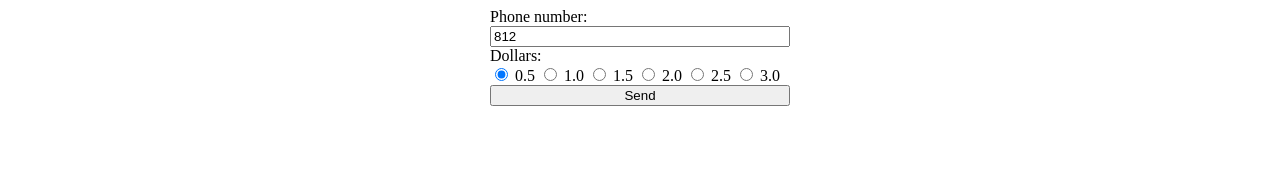
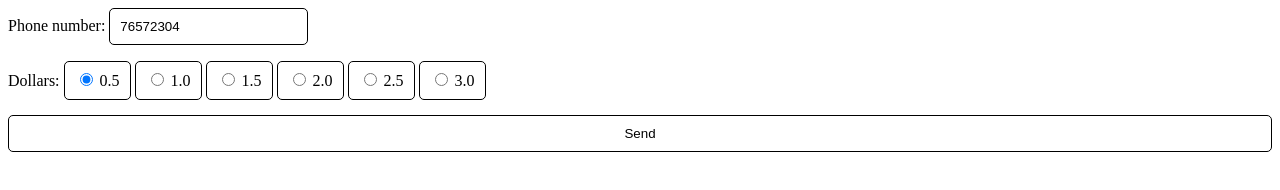
Before and after one commit to abdallahalsamman/lebanon-carriers-send-credit, a plain HTML site: page index.html in a window 1280 px wide. Drawn offline with Linux system fonts and the light colour scheme.

Commit message:
Fix usability

```diff
--- a/index.html
+++ b/index.html
@@ -1,16 +1,31 @@
 <html>
+    <meta name="viewport" content="width=device-width, initial-scale=1.0">
     <style>
         form {
             display: flex;
             flex-direction: column;
-            width: 300px;
-            margin: 0 auto;
+            gap: 25px;
+        }
+
+        input, button, label {
+            padding: 10px;
+            border: 1px solid black;
+            border-radius: 5px;
+            background-color: white;
+        }
+
+        input:hover, button:hover, label:hover {
+            cursor: pointer;
+            background-color: antiquewhite;
         }
     </style>
     <form id="form" action="#">
-        Phone number: <input onkeyup="getCarrierImg(this.value)" name="phone_number" placeholder="81555666" maxlength="8" value="812" required>
+        <div>
+            Phone number: <input onkeyup="getCarrierImg(this.value)" name="phone_number" placeholder="76572304" value="76572304" maxlength="8" required>
+            <img id="carrier_img" style="display: none; vertical-align: middle;" height="35px" width="35px">
+        </div>
+        <div>
         Dollars:
-        <div>
             <label for="credits-0.5"><input id="credits-0.5" type="radio" name="credits" value="0.5" checked required> 0.5</label>
             <label for="credits-1.0"><input id="credits-1.0" type="radio" name="credits" value="1" required> 1.0</label>
             <label for="credits-1.5"><input id="credits-1.5" type="radio" name="credits" value="1.5" required> 1.5</label>
@@ -19,7 +34,6 @@
             <label for="credits-3.0"><input id="credits-3.0" type="radio" name="credits" value="3" required> 3.0</label>
         </div>
         <button type="submit">Send</button>
-        <img id="carrier_img" style="display: none; margin: 0 auto;" height="50px" width="50px">
     </form>
 
 
@@ -58,7 +72,7 @@
         }
         let carrier = getCarrier(phone_nb)
         if (carrier)  {
-            carrier_img.style.display = "block";
+            carrier_img.style.display = "initial";
             carrier_img.src = `img/${carrier}.png`;
         } else {
             hideImg()
```
Also changed, not shown: 1 other file.
